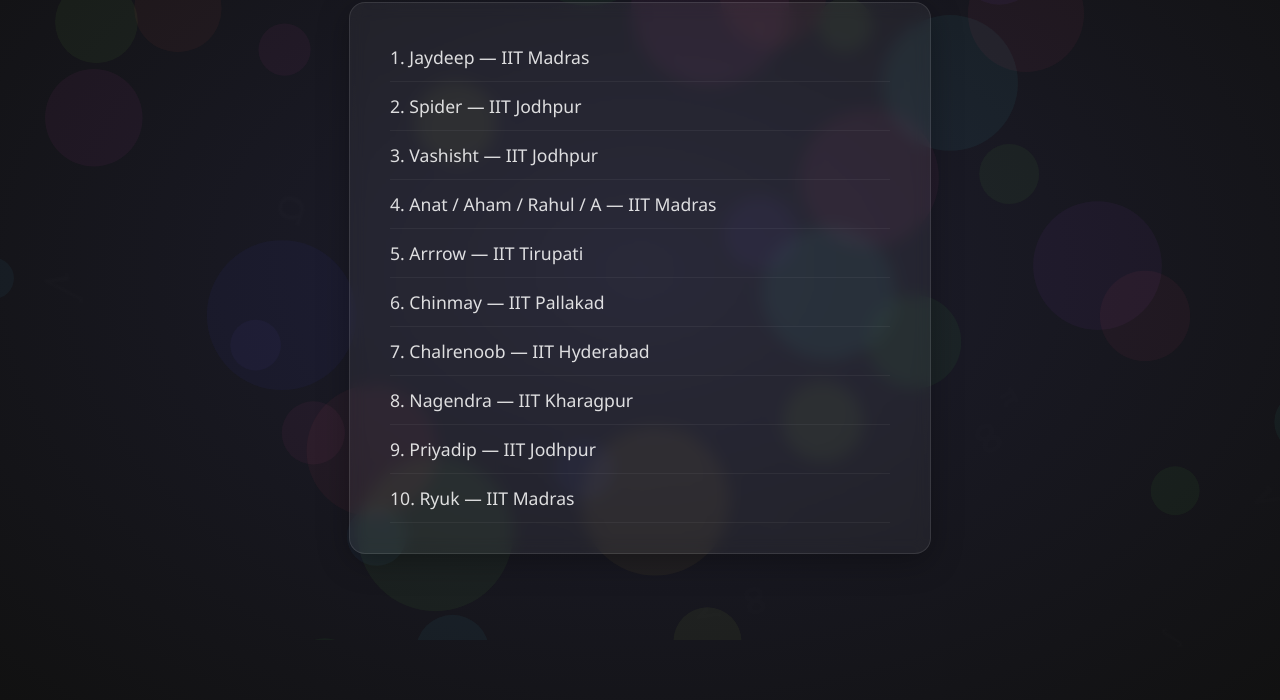
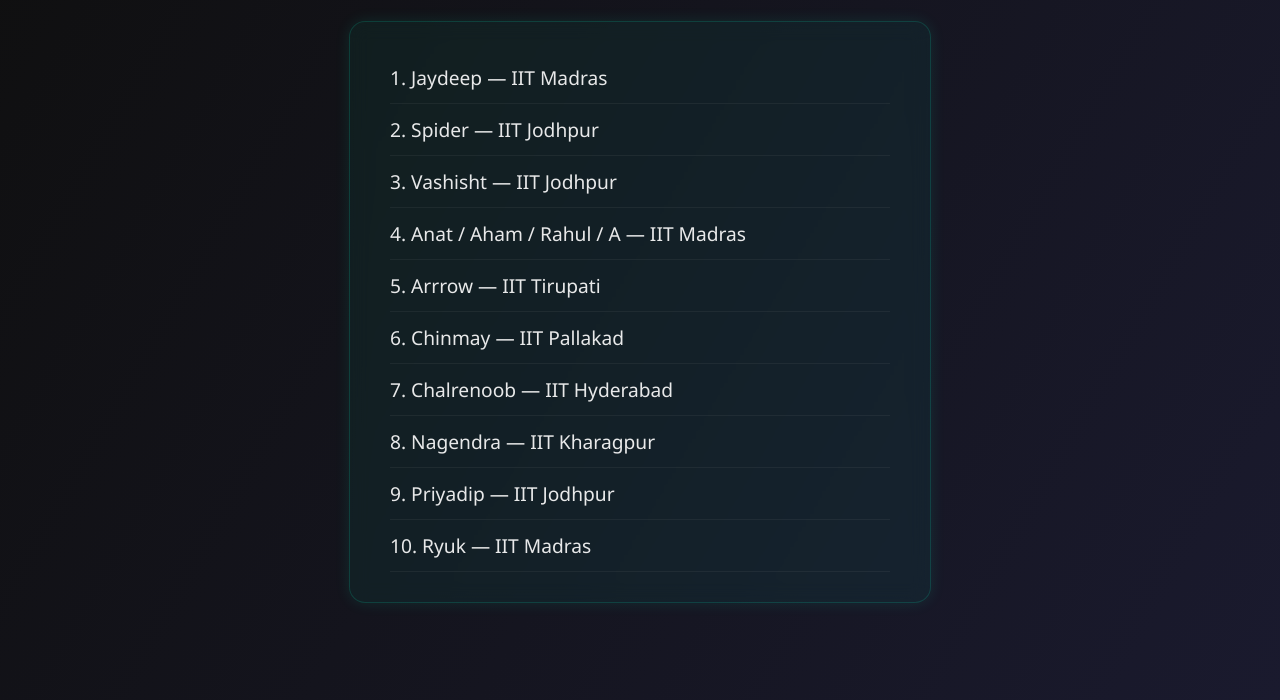
Before and after one commit to gate-da-ogs/gate-da-og, a plain HTML site: page index.html in a window 1280 px wide. Shown: the part 160-860 px from the top of the page. Drawn offline with Linux system fonts and the light colour scheme.

Commit message:
Update index.html

```diff
--- a/index.html
+++ b/index.html
@@ -3,74 +3,43 @@
 <head>
   <meta charset="UTF-8" />
   <meta name="viewport" content="width=device-width, initial-scale=1.0"/>
-  <title>IIT Rankers | 2025</title>
+  <title>IIT Rankers 2025</title>
   <style>
     body {
       margin: 0;
       padding: 0;
       font-family: 'Segoe UI', Tahoma, Geneva, Verdana, sans-serif;
+      background: linear-gradient(120deg, #0f0f0f, #1a1a2e);
       overflow: hidden;
-      background: radial-gradient(#1e1e2f, #111);
       color: #fff;
     }
 
-    canvas {
-      position: fixed;
-      top: 0;
-      left: 0;
-      z-index: -2;
-    }
-
-    .math-symbol {
-      position: fixed;
-      font-size: 2rem;
-      color: rgba(255, 255, 255, 0.08);
-      animation: float 20s linear infinite;
-      pointer-events: none;
-      user-select: none;
-      z-index: -1;
-    }
-
-    @keyframes float {
-      0% {
-        transform: translateY(100vh) rotate(0deg);
-        opacity: 0;
-      }
-      50% {
-        opacity: 0.1;
-      }
-      100% {
-        transform: translateY(-100vh) rotate(360deg);
-        opacity: 0;
-      }
-    }
-
     .container {
+      position: relative;
+      z-index: 2;
       display: flex;
       flex-direction: column;
       align-items: center;
       padding-top: 60px;
       min-height: 100vh;
-      z-index: 1;
-      position: relative;
     }
 
     h1 {
-      font-size: 2.5em;
-      margin-bottom: 20px;
-      color: #f0f0f0;
-      text-shadow: 0 0 10px rgba(255, 255, 255, 0.1);
+      font-size: 2.8em;
+      margin-bottom: 30px;
+      color: #00ffc3;
+      text-shadow: 0 0 10px #00ffc3;
     }
 
     .list-card {
-      background: rgba(255, 255, 255, 0.05);
-      border: 1px solid rgba(255, 255, 255, 0.1);
+      background: rgba(0, 255, 200, 0.05);
+      border: 1px solid rgba(0, 255, 200, 0.15);
       border-radius: 16px;
-      backdrop-filter: blur(8px);
+      backdrop-filter: blur(10px);
       padding: 30px 40px;
       width: 90%;
       max-width: 500px;
-      box-shadow: 0 8px 32px rgba(0, 0, 0, 0.3);
+      box-shadow: 0 0 15px rgba(0, 255, 200, 0.1);
     }
 
     .rank-list {
@@ -82,50 +51,71 @@
     .rank-list li {
       padding: 12px 0;
       border-bottom: 1px solid rgba(255, 255, 255, 0.05);
-      font-size: 1.1em;
-      color: rgba(255, 255, 255, 0.85);
+      font-size: 1.2em;
+      color: rgba(255, 255, 255, 0.9);
       animation: fadeIn 1s ease-in-out forwards;
       opacity: 0;
     }
 
-    .rank-list li:nth-child(1) { animation-delay: 0.2s; }
-    .rank-list li:nth-child(2) { animation-delay: 0.4s; }
-    .rank-list li:nth-child(3) { animation-delay: 0.6s; }
-    .rank-list li:nth-child(4) { animation-delay: 0.8s; }
-    .rank-list li:nth-child(5) { animation-delay: 1s; }
-    .rank-list li:nth-child(6) { animation-delay: 1.2s; }
-    .rank-list li:nth-child(7) { animation-delay: 1.4s; }
-    .rank-list li:nth-child(8) { animation-delay: 1.6s; }
-    .rank-list li:nth-child(9) { animation-delay: 1.8s; }
-    .rank-list li:nth-child(10) { animation-delay: 2s; }
+    .rank-list li:nth-child(n) { animation-delay: calc(0.2s * var(--i)); }
 
     @keyframes fadeIn {
       from { opacity: 0; transform: translateY(20px); }
       to { opacity: 1; transform: translateY(0); }
     }
 
-    @media screen and (max-width: 600px) {
+    /* Background Symbols Animation */
+    .symbol {
+      position: absolute;
+      font-size: 2.5rem;
+      color: rgba(0, 255, 200, 0.08);
+      animation: floatDown linear infinite;
+      user-select: none;
+      pointer-events: none;
+      z-index: 0;
+    }
+
+    @keyframes floatDown {
+      0% {
+        transform: translateY(-100vh) rotate(0deg);
+        opacity: 0;
+      }
+      50% {
+        opacity: 0.15;
+      }
+      100% {
+        transform: translateY(120vh) rotate(360deg);
+        opacity: 0;
+      }
+    }
+
+    @media (max-width: 600px) {
+      h1 {
+        font-size: 2em;
+      }
       .list-card {
         padding: 20px;
+      }
+      .rank-list li {
+        font-size: 1em;
       }
     }
   </style>
 </head>
 <body>
-  <canvas id="bg"></canvas>
 
   <!-- Floating Math Symbols -->
   <script>
     const symbols = ["∑", "π", "μ", "σ", "√", "∫", "∂", "∞", "Δ", "λ"];
-    for (let i = 0; i < 30; i++) {
-      const symbol = document.createElement("div");
-      symbol.className = "math-symbol";
-      symbol.textContent = symbols[Math.floor(Math.random() * symbols.length)];
-      symbol.style.left = Math.random() * 100 + "vw";
-      symbol.style.top = Math.random() * 100 + "vh";
-      symbol.style.fontSize = `${Math.random() * 2 + 1.5}rem`;
-      symbol.style.animationDuration = `${15 + Math.random() * 20}s`;
-      document.body.appendChild(symbol);
+    for (let i = 0; i < 40; i++) {
+      const el = document.createElement("div");
+      el.className = "symbol";
+      el.innerText = symbols[Math.floor(Math.random() * symbols.length)];
+      el.style.left = Math.random() * 100 + "vw";
+      el.style.top = Math.random() * -100 + "vh";
+      el.style.animationDuration = `${15 + Math.random() * 20}s`;
+      el.style.fontSize = `${1.5 + Math.random() * 2.5}rem`;
+      document.body.appendChild(el);
     }
   </script>
 
@@ -133,81 +123,18 @@
     <h1>🎓 IIT Rankers 2025 🎉</h1>
     <div class="list-card">
       <ul class="rank-list">
-        <li>1. Jaydeep — IIT Madras</li>
-        <li>2. Spider — IIT Jodhpur</li>
-        <li>3. Vashisht — IIT Jodhpur</li>
-        <li>4. Anat / Aham / Rahul / A — IIT Madras</li>
-        <li>5. Arrrow — IIT Tirupati</li>
-        <li>6. Chinmay — IIT Pallakad</li>
-        <li>7. Chalrenoob — IIT Hyderabad</li>
-        <li>8. Nagendra — IIT Kharagpur</li>
-        <li>9. Priyadip — IIT Jodhpur</li>
-        <li>10. Ryuk — IIT Madras</li>
+        <li style="--i:1">1. Jaydeep — IIT Madras</li>
+        <li style="--i:2">2. Spider — IIT Jodhpur</li>
+        <li style="--i:3">3. Vashisht — IIT Jodhpur</li>
+        <li style="--i:4">4. Anat / Aham / Rahul / A — IIT Madras</li>
+        <li style="--i:5">5. Arrrow — IIT Tirupati</li>
+        <li style="--i:6">6. Chinmay — IIT Pallakad</li>
+        <li style="--i:7">7. Chalrenoob — IIT Hyderabad</li>
+        <li style="--i:8">8. Nagendra — IIT Kharagpur</li>
+        <li style="--i:9">9. Priyadip — IIT Jodhpur</li>
+        <li style="--i:10">10. Ryuk — IIT Madras</li>
       </ul>
     </div>
   </div>
-
-  <!-- Background Ball Animation -->
-  <script>
-    const canvas = document.getElementById("bg");
-    const ctx = canvas.getContext("2d");
-    let width, height;
-    const balls = [];
-
-    function resize() {
-      width = canvas.width = window.innerWidth;
-      height = canvas.height = window.innerHeight;
-    }
-
-    window.addEventListener("resize", resize);
-    resize();
-
-    class Ball {
-      constructor() {
-        this.reset();
-      }
-
-      reset() {
-        this.x = Math.random() * width;
-        this.y = Math.random() * height;
-        this.radius = Math.random() * 60 + 20;
-        this.color = `hsla(${Math.random() * 360}, 70%, 60%, 0.05)`;
-        this.dx = (Math.random() - 0.5) * 0.3;
-        this.dy = (Math.random() - 0.5) * 0.3;
-      }
-
-      update() {
-        this.x += this.dx;
-        this.y += this.dy;
-
-        if (this.x - this.radius > width || this.x + this.radius < 0 ||
-            this.y - this.radius > height || this.y + this.radius < 0) {
-          this.reset();
-        }
-      }
-
-      draw() {
-        ctx.beginPath();
-        ctx.fillStyle = this.color;
-        ctx.arc(this.x, this.y, this.radius, 0, Math.PI * 2);
-        ctx.fill();
-      }
-    }
-
-    for (let i = 0; i < 40; i++) {
-      balls.push(new Ball());
-    }
-
-    function animate() {
-      ctx.clearRect(0, 0, width, height);
-      balls.forEach(ball => {
-        ball.update();
-        ball.draw();
-      });
-      requestAnimationFrame(animate);
-    }
-
-    animate();
-  </script>
 </body>
 </html>
```
